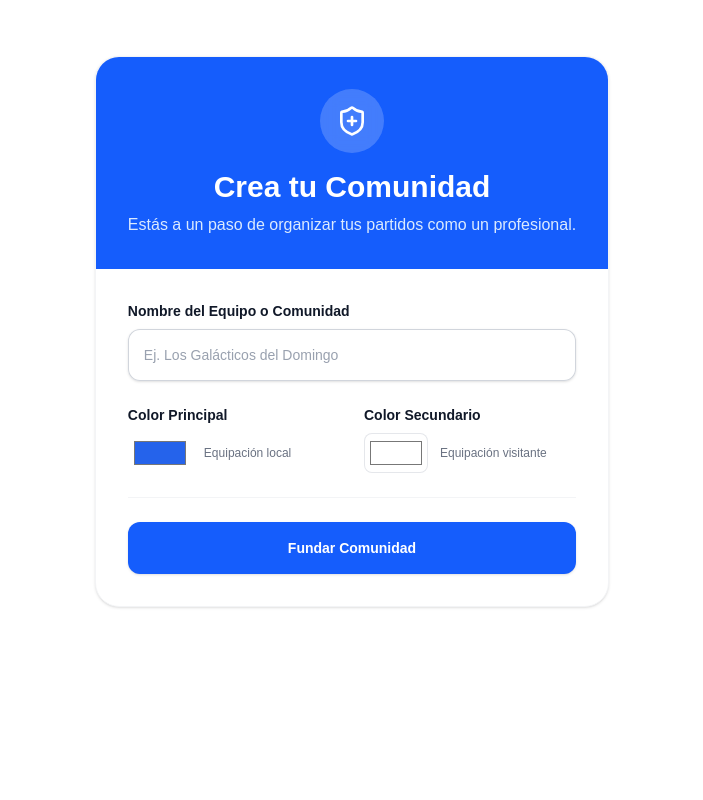
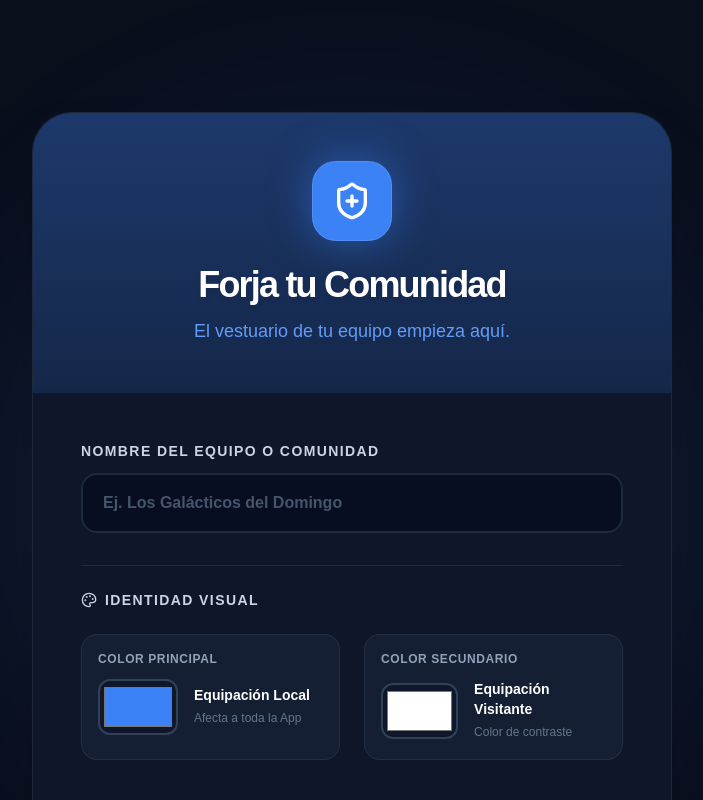
Before and after one commit to Mademavs-code/Pachangueo, a Next.js app: page /setup in a window 1280 px wide. Shown: the top 800 px of the page, without its empty margins (288-991 px from the left). Built offline with nearby package versions, Linux system fonts and the light colour scheme.

Commit message:
Implementado: Multicomunidad solucionado, correción de vistas antiguas

```diff
--- a/src/actions/communities.ts
+++ b/src/actions/communities.ts
@@ -138,7 +138,7 @@ export async function setActiveCommunity(communityId: string) {
   cookieStore.set('pachangueo_active_community', communityId, {
     maxAge: 30 * 24 * 60 * 60, // 30 días
     path: '/',
-    httpOnly: true,
+    httpOnly: false,
     secure: process.env.NODE_ENV === 'production'
   })
 
--- a/src/app/(dashboard)/layout.tsx
+++ b/src/app/(dashboard)/layout.tsx
@@ -2,72 +2,71 @@ import { redirect } from 'next/navigation'
 import { createClient } from '@/lib/supabase/server'
 import Sidebar from '@/components/Sidebar'
 import { LogOut } from 'lucide-react'
+import { getActiveCommunityId } from '@/lib/community'
+import React from 'react' // Añadido para React.ReactNode
 
 export default async function DashboardLayout({
   children,
-}: {
+}: Readonly<{
   children: React.ReactNode
-}) {
+}>) {
   const supabase = await createClient()
 
-  // 1. Obtenemos el usuario de Auth
   const { data: { user } } = await supabase.auth.getUser()
+  if (!user) redirect('/login')
 
-  if (!user) {
-    redirect('/login')
-  }
-
-  // 2. Buscamos el ID real de su perfil y si es INVITADO
   const { data: profileData } = await supabase
     .from('profiles')
     .select('id, is_guest, alias')
     .eq('id', user.id)
     .single()
 
-  if (!profileData) {
-    redirect('/setup')
-  }
+  if (!profileData) redirect('/setup')
 
   const profile = profileData as unknown as { id: string, is_guest: boolean, alias: string }
   const isGuest = profile.is_guest
 
-  // 3. Buscamos la comunidad y SUS COLORES
-  const { data: membershipData } = await supabase
+  const { data: membershipsData } = await supabase
     .from('community_members')
     .select(`
       community_id,
+      role,
       communities ( primary_color, secondary_color )
     `)
     .eq('profile_id', profile.id)
-    .limit(1)
-    .single()
 
-  if (!membershipData) {
-    redirect('/setup')
+  const memberships = (membershipsData as any[]) || []
+
+  if (!isGuest && memberships.length === 0) redirect('/setup')
+
+  let primaryColor = '#2563eb'
+  let secondaryColor = '#ffffff'
+
+  if (!isGuest) {
+    const activeCommunityId = await getActiveCommunityId(memberships)
+    const activeMembership = memberships.find(m => m.community_id === activeCommunityId)
+
+    if (activeMembership && activeMembership.communities) {
+      const commData = Array.isArray(activeMembership.communities)
+        ? activeMembership.communities[0]
+        : activeMembership.communities;
+
+      primaryColor = commData.primary_color || '#2563eb'
+      secondaryColor = commData.secondary_color || '#ffffff'
+    }
   }
-
-  type CommunityData = { primary_color: string | null; secondary_color: string | null }
-  const membership = membershipData as unknown as { community_id: string; communities: CommunityData }
-
-  const primaryColor = membership.communities?.primary_color || '#2563eb'
-  const secondaryColor = membership.communities?.secondary_color || '#ffffff'
 
   return (
     <div
-      className="min-h-screen bg-gray-50 flex flex-col md:flex-row"
+      className="min-h-screen bg-gray-50 flex flex-col md:flex-row transition-colors duration-500"
       style={{
         '--color-primary': primaryColor,
         '--color-secondary': secondaryColor
       } as React.CSSProperties}
     >
-
-      {/* 🛡️ EL SIDEBAR SOLO SE MUESTRA A MIEMBROS REALES */}
       {!isGuest && <Sidebar />}
 
-      {/* Contenedor principal */}
-      <main className={`flex-1 overflow-y-auto ${!isGuest ? 'ml-64 p-4 md:p-8' : ''}`}>
-
-        {/* 🛡️ CABECERA ESPECIAL SOLO PARA INVITADOS */}
+      <main className={`flex-1 overflow-y-auto ${!isGuest ? 'md:ml-64 pt-20 md:pt-0 pb-24 md:pb-0 p-4 md:p-8' : ''}`}>
         {isGuest && (
           <header className="bg-gray-900 text-white px-6 py-4 flex items-center justify-between shadow-md mb-8 sticky top-0 z-50">
             <div className="flex items-center gap-3">
@@ -79,7 +78,6 @@ export default async function DashboardLayout({
                 <p className="text-[10px] text-gray-400 uppercase tracking-widest font-black">Modo Invitado</p>
               </div>
             </div>
-            {/* Botón de cierre de sesión reutilizando tu ruta existente */}
             <form action="/auth/signout" method="post">
               <button type="submit" className="flex items-center gap-2 bg-white/10 hover:bg-red-500 hover:text-white text-gray-300 px-4 py-2 rounded-xl text-sm font-bold transition-all">
                 <LogOut size={16} /> Salir
@@ -92,7 +90,6 @@ export default async function DashboardLayout({
           {children}
         </div>
       </main>
-
     </div>
   )
 }
--- a/src/app/setup/page.tsx
+++ b/src/app/setup/page.tsx
@@ -3,15 +3,16 @@
 import { useState, Suspense } from 'react'
 import { createCommunity } from '@/actions/communities'
 import { useRouter, useSearchParams } from 'next/navigation'
-import { ShieldPlus, ArrowRight } from 'lucide-react'
+import { ShieldPlus, ArrowRight, Loader2, Palette } from 'lucide-react'
 
 function SetupForm() {
   const router = useRouter()
   const searchParams = useSearchParams()
-  const callback = searchParams.get('callback') // Extraemos la URL de destino
+  const callback = searchParams.get('callback')
 
   const [error, setError] = useState<string | null>(null)
   const [isPending, setIsPending] = useState(false)
+  const [primaryColor, setPrimaryColor] = useState('#3b82f6') // Azul por defecto para la preview
 
   async function handleSubmit(formData: FormData) {
     setIsPending(true)
@@ -23,51 +24,69 @@ function SetupForm() {
       setError(result.error)
       setIsPending(false)
     } else if (result?.success) {
-      router.refresh()
-      // Si por lo que sea decidieron crear la comunidad, los mandamos a su destino o al inicio
-      router.push(callback || '/')
+      // Forzamos un recargo completo de la ventana para que Layout y Cookies se refresquen de golpe
+      window.location.href = callback || '/'
     }
   }
 
   return (
-    <div className="max-w-2xl mx-auto mt-10 p-4">
+    <div className="max-w-2xl mx-auto mt-10 md:mt-20 p-4 relative z-10" style={{ '--color-primary': primaryColor } as React.CSSProperties}>
+
+      {/* Brillo de fondo dinámico basado en el color seleccionado */}
+      <div
+        className="fixed top-1/4 left-1/2 -translate-x-1/2 w-[600px] h-[600px] blur-[120px] pointer-events-none opacity-20 transition-colors duration-500 rounded-full"
+        style={{ backgroundColor: 'var(--color-primary)' }}
+      ></div>
 
       {/* Banner Salvavidas: Si detecta que el usuario tiene una invitación pendiente */}
       {callback && callback.includes('/invite/') && (
-        <div className="mb-6 bg-indigo-50 border border-indigo-200 rounded-2xl p-5 flex flex-col sm:flex-row items-center justify-between gap-4 shadow-sm animate-fade-in">
+        <div className="mb-8 bg-indigo-500/10 border border-indigo-500/30 rounded-3xl p-6 flex flex-col sm:flex-row items-center justify-between gap-6 shadow-2xl backdrop-blur-md animate-fade-in">
           <div>
-            <h3 className="font-bold text-indigo-900 text-lg">Tienes una invitación pendiente</h3>
-            <p className="text-sm text-indigo-700">No necesitas crear una comunidad nueva si vas a unirte a otra.</p>
+            <h3 className="font-black text-indigo-400 text-lg md:text-xl tracking-tight">Tienes una invitación pendiente</h3>
+            <p className="text-sm text-indigo-200/70 font-medium mt-1">No necesitas crear una comunidad nueva si vas a unirte a otra.</p>
           </div>
           <button
             onClick={() => router.push(callback)}
-            className="flex items-center justify-center w-full sm:w-auto gap-2 bg-indigo-600 text-white px-6 py-3 rounded-xl font-bold text-sm hover:bg-indigo-700 transition-all shadow-md hover:shadow-lg transform hover:-translate-y-0.5"
+            className="flex items-center justify-center w-full sm:w-auto gap-2 bg-indigo-600 text-white px-8 py-4 rounded-2xl font-black text-sm hover:bg-indigo-500 transition-all shadow-[0_0_20px_rgba(79,70,229,0.3)] hover:shadow-[0_0_30px_rgba(79,70,229,0.5)] transform hover:-translate-y-1"
           >
             Aceptar mi invitación <ArrowRight size={18}/>
           </button>
         </div>
       )}
 
-      <div className="bg-white rounded-3xl shadow-sm border border-gray-100 overflow-hidden">
-        <div className="bg-blue-600 p-8 text-center text-white">
-          <div className="w-16 h-16 bg-white/20 rounded-full flex items-center justify-center mx-auto mb-4 backdrop-blur-sm">
-            <ShieldPlus size={32} className="text-white" />
+      <div className="bg-[#0f172a] rounded-[2.5rem] shadow-2xl border border-slate-800 overflow-hidden relative">
+        <div
+          className="p-10 md:p-12 text-center text-white relative overflow-hidden transition-colors duration-500"
+          style={{ backgroundColor: 'color-mix(in srgb, var(--color-primary) 15%, transparent)' }}
+        >
+          <div
+            className="absolute inset-0 opacity-50"
+            style={{ background: 'linear-gradient(to bottom, color-mix(in srgb, var(--color-primary) 40%, transparent), transparent)' }}
+          ></div>
+
+          <div className="relative z-10">
+            <div
+              className="w-20 h-20 rounded-3xl flex items-center justify-center mx-auto mb-6 shadow-2xl transition-colors duration-500 border border-white/10"
+              style={{ backgroundColor: 'var(--color-primary)', boxShadow: '0 0 40px color-mix(in srgb, var(--color-primary) 50%, transparent)' }}
+            >
+              <ShieldPlus size={40} className="text-white" />
+            </div>
+            <h2 className="text-3xl md:text-4xl font-black tracking-tighter text-white drop-shadow-md">Forja tu Comunidad</h2>
+            <p className="mt-3 font-medium text-lg" style={{ color: 'color-mix(in srgb, var(--color-primary) 80%, white)' }}>
+              El vestuario de tu equipo empieza aquí.
+            </p>
           </div>
-          <h2 className="text-3xl font-bold">Crea tu Comunidad</h2>
-          <p className="mt-2 text-blue-100">
-            Estás a un paso de organizar tus partidos como un profesional.
-          </p>
         </div>
 
-        <form action={handleSubmit} className="p-8 space-y-6">
+        <form action={handleSubmit} className="p-8 md:p-12 space-y-8 bg-slate-900/50">
           {error && (
-            <div className="rounded-xl bg-red-50 p-4 text-sm text-red-700 font-medium border border-red-100">
-              {error}
+            <div className="rounded-2xl bg-red-500/10 p-5 text-sm text-red-400 font-bold border border-red-500/20 flex items-center gap-3">
+              <span className="text-xl">⚠️</span> {error}
             </div>
           )}
 
           <div>
-            <label htmlFor="name" className="block text-sm font-semibold text-gray-900 mb-2">
+            <label htmlFor="name" className="block text-sm font-black text-slate-300 mb-3 uppercase tracking-widest">
               Nombre del Equipo o Comunidad
             </label>
             <input
@@ -76,39 +95,71 @@ function SetupForm() {
               type="text"
               required
               placeholder="Ej. Los Galácticos del Domingo"
-              className="block w-full rounded-xl border-0 py-3.5 px-4 text-gray-900 shadow-sm ring-1 ring-inset ring-gray-300 placeholder:text-gray-400 focus:ring-2 focus:ring-inset focus:ring-blue-600 sm:text-sm sm:leading-6"
+              className="block w-full rounded-2xl border-2 border-slate-800 bg-slate-950/50 py-4 px-5 text-white font-bold placeholder:text-slate-600 focus:outline-none transition-colors"
+              style={{ '--tw-ring-color': 'var(--color-primary)' } as React.CSSProperties}
+              onFocus={(e) => e.target.style.borderColor = 'var(--color-primary)'}
+              onBlur={(e) => e.target.style.borderColor = '#1e293b'}
             />
           </div>
 
-          <div className="grid grid-cols-2 gap-6">
-            <div>
-              <label htmlFor="primaryColor" className="block text-sm font-semibold text-gray-900 mb-2">
-                Color Principal
-              </label>
-              <div className="flex items-center gap-3">
-                <input id="primaryColor" name="primaryColor" type="color" defaultValue="#2563eb" className="h-10 w-16 rounded-lg cursor-pointer border-0 p-1" />
-                <span className="text-xs text-gray-500 font-medium">Equipación local</span>
+          <div className="pt-6 border-t border-slate-800">
+            <h3 className="text-sm font-black text-slate-300 mb-6 uppercase tracking-widest flex items-center gap-2">
+              <Palette size={16} /> Identidad Visual
+            </h3>
+            <div className="grid grid-cols-1 md:grid-cols-2 gap-6">
+              <div className="bg-slate-800/50 p-4 rounded-2xl border border-slate-700/50">
+                <label htmlFor="primaryColor" className="block text-xs font-bold text-slate-400 mb-3 uppercase tracking-wider">
+                  Color Principal
+                </label>
+                <div className="flex items-center gap-4">
+                  <input
+                    id="primaryColor"
+                    name="primaryColor"
+                    type="color"
+                    defaultValue={primaryColor}
+                    onChange={(e) => setPrimaryColor(e.target.value)}
+                    className="h-14 w-20 rounded-xl cursor-pointer border-0 p-1 bg-slate-900 ring-2 ring-inset ring-slate-700 hover:ring-slate-500 transition-all"
+                  />
+                  <div>
+                    <span className="block text-sm font-bold text-white">Equipación Local</span>
+                    <span className="text-xs font-medium text-slate-500">Afecta a toda la App</span>
+                  </div>
+                </div>
               </div>
-            </div>
 
-            <div>
-              <label htmlFor="secondaryColor" className="block text-sm font-semibold text-gray-900 mb-2">
-                Color Secundario
-              </label>
-              <div className="flex items-center gap-3">
-                <input id="secondaryColor" name="secondaryColor" type="color" defaultValue="#ffffff" className="h-10 w-16 rounded-lg cursor-pointer border-0 p-1 ring-1 ring-inset ring-gray-200" />
-                <span className="text-xs text-gray-500 font-medium">Equipación visitante</span>
+              <div className="bg-slate-800/50 p-4 rounded-2xl border border-slate-700/50">
+                <label htmlFor="secondaryColor" className="block text-xs font-bold text-slate-400 mb-3 uppercase tracking-wider">
+                  Color Secundario
+                </label>
+                <div className="flex items-center gap-4">
+                  <input
+                    id="secondaryColor"
+                    name="secondaryColor"
+                    type="color"
+                    defaultValue="#ffffff"
+                    className="h-14 w-20 rounded-xl cursor-pointer border-0 p-1 bg-slate-900 ring-2 ring-inset ring-slate-700 hover:ring-slate-500 transition-all"
+                  />
+                  <div>
+                    <span className="block text-sm font-bold text-white">Equipación Visitante</span>
+                    <span className="text-xs font-medium text-slate-500">Color de contraste</span>
+                  </div>
+                </div>
               </div>
             </div>
           </div>
 
-          <div className="pt-6 border-t border-gray-100">
+          <div className="pt-8">
             <button
               type="submit"
               disabled={isPending}
-              className="flex w-full justify-center items-center gap-2 rounded-xl bg-blue-600 px-4 py-4 text-sm font-bold text-white shadow-sm hover:bg-blue-500 focus-visible:outline focus-visible:outline-2 focus-visible:outline-offset-2 focus-visible:outline-blue-600 disabled:opacity-50 disabled:cursor-not-allowed transition-all"
+              className="flex w-full justify-center items-center gap-3 rounded-2xl py-5 text-lg font-black text-white transition-all transform hover:-translate-y-1 disabled:opacity-50 disabled:cursor-not-allowed disabled:transform-none"
+              style={{
+                backgroundColor: 'var(--color-primary)',
+                boxShadow: '0 10px 30px -10px var(--color-primary)'
+              }}
             >
-              {isPending ? 'Creando...' : 'Fundar Comunidad'}
+              {isPending ? <Loader2 size={24} className="animate-spin" /> : <ShieldPlus size={24} />}
+              {isPending ? 'Fundando equipo...' : 'Fundar Comunidad'}
             </button>
           </div>
         </form>
@@ -117,11 +168,17 @@ function SetupForm() {
   )
 }
 
-// Next.js exige envolver useSearchParams en Suspense en componentes de cliente
 export default function SetupPage() {
   return (
-    <Suspense fallback={<div className="text-center mt-20 text-gray-400 font-medium animate-pulse">Cargando panel...</div>}>
-      <SetupForm />
-    </Suspense>
+    <div className="min-h-screen bg-[#0a0f1c] flex items-center justify-center p-4">
+      <Suspense fallback={
+        <div className="flex flex-col items-center justify-center gap-4 animate-pulse">
+          <div className="w-16 h-16 border-4 border-indigo-500 border-t-transparent rounded-full animate-spin"></div>
+          <p className="text-indigo-400 font-bold uppercase tracking-widest">Preparando vestuario...</p>
+        </div>
+      }>
+        <SetupForm />
+      </Suspense>
+    </div>
   )
 }
```
Also changed, not shown: src/app/(dashboard)/matches/page.tsx (+12 -7 lines), src/app/(dashboard)/members/page.tsx (+13 -13 lines), src/app/(dashboard)/page.tsx (+17 -15 lines), src/app/(dashboard)/rankings/RankingsClient.tsx (+18 -47 lines), src/app/(dashboard)/rankings/page.tsx (+13 -11 lines), src/app/(dashboard)/settings/page.tsx (+18 -11 lines), src/components/Sidebar.tsx (+77 -72 lines).
